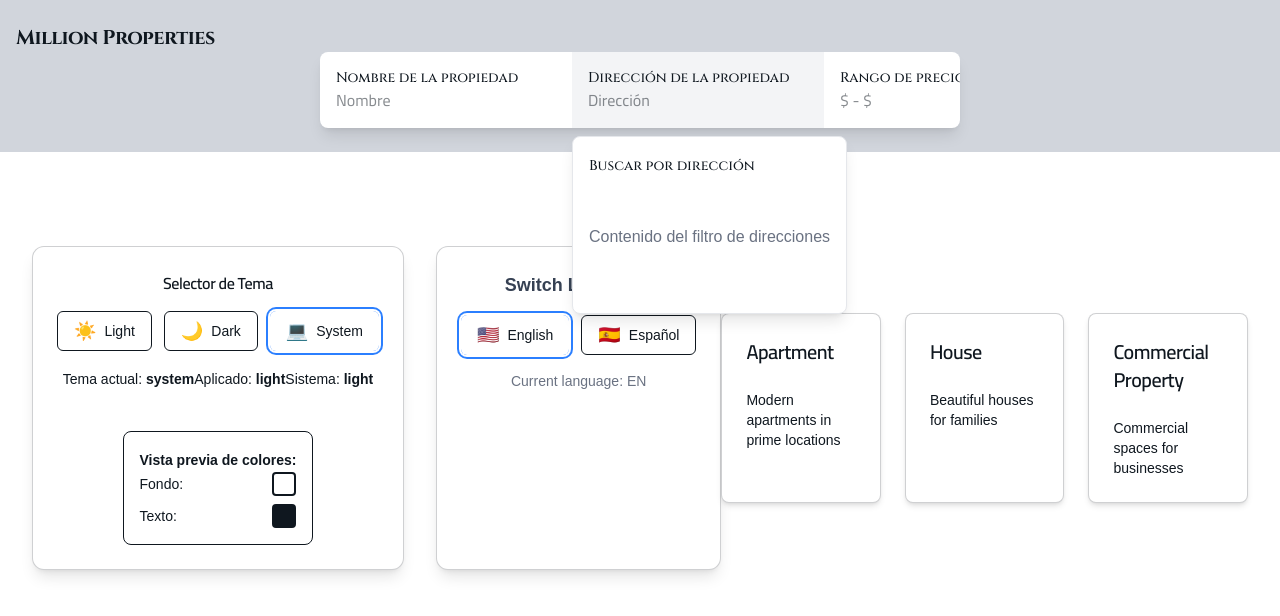
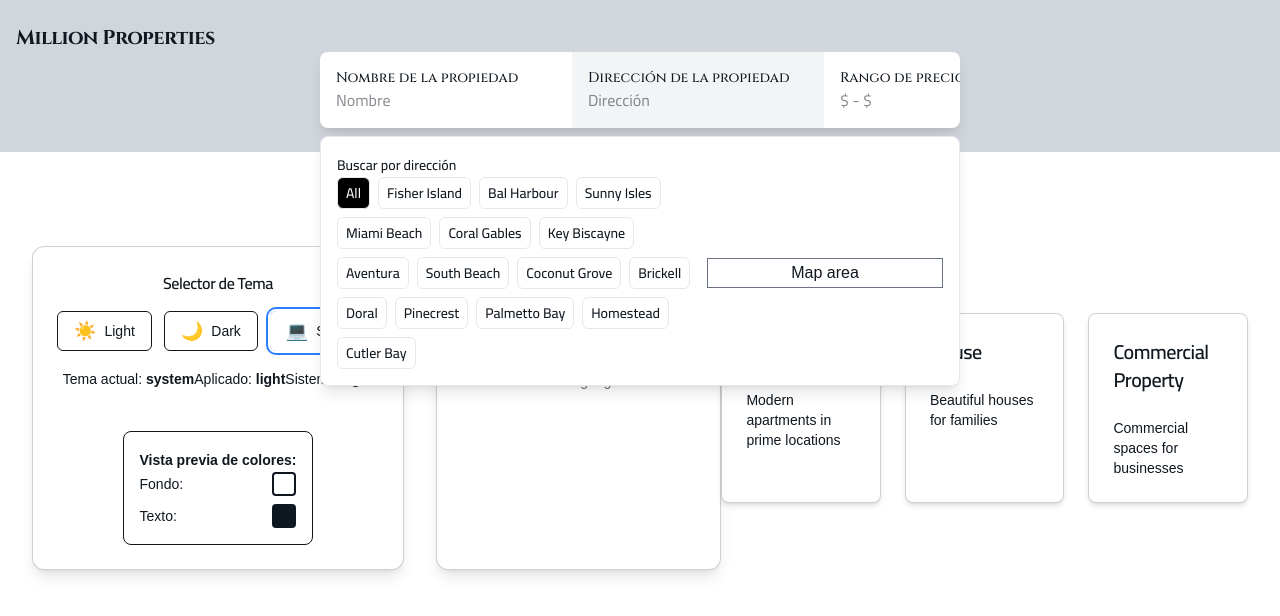
Before and after one commit to derekcantillo/million-properties-frontend, a Next.js app: page /en in a window 1280 px wide. Both pictures are taken after a click on the button "Dirección de la propiedad". Shown: the top 616 px of the page. Built offline with nearby package versions, Linux system fonts and the light colour scheme.

Commit message:
feat: enhance AddressDropdown with suggested areas and improve typography integration

```diff
--- a/src/components/layout/FilterBar/components/AddressDropdown/AddressDropdown.tsx
+++ b/src/components/layout/FilterBar/components/AddressDropdown/AddressDropdown.tsx
@@ -4,9 +4,11 @@ import React from 'react'
 import { Typography } from '@/components/ui/Typography'
 import {
 	TypographyVariant,
-	TypographyFontFamily
+	TypographyFontFamily,
+	TypographyTextColor
 } from '@/components/ui/Typography/types/typography.types'
 import { BaseDropdownProps } from '../../types'
+import clsx from 'clsx'
 
 export const AddressDropdown: React.FC<BaseDropdownProps> = ({
 	isOpen,
@@ -14,13 +16,30 @@ export const AddressDropdown: React.FC<BaseDropdownProps> = ({
 	// onClose
 }) => {
 	if (!isOpen) return null
-
+	const suggestedAreas = [
+		'All',
+		'Fisher Island',
+		'Bal Harbour',
+		'Sunny Isles',
+		'Miami Beach',
+		'Coral Gables',
+		'Key Biscayne',
+		'Aventura',
+		'South Beach',
+		'Coconut Grove',
+		'Brickell',
+		'Doral',
+		'Pinecrest',
+		'Palmetto Bay',
+		'Homestead',
+		'Cutler Bay'
+	]
 	return (
 		<div
 			className="absolute z-50 mt-2 rounded-lg border border-gray-200 bg-white shadow-lg"
 			style={{
 				top: position.top,
-				left: position.left,
+				left: 0,
 				minWidth: position.width,
 				maxWidth: '100%'
 			}}
@@ -30,12 +49,42 @@ export const AddressDropdown: React.FC<BaseDropdownProps> = ({
 					<Typography
 						variant={TypographyVariant.SMALL}
 						className="font-medium"
-						fontFamily={TypographyFontFamily.CINZEL}
+						fontFamily={TypographyFontFamily.CAIRO}
 					>
 						Buscar por dirección
 					</Typography>
-					<div className="flex min-h-[120px] items-center justify-center text-gray-500">
-						Contenido del filtro de direcciones
+					<div className="flex min-h-[120px] items-center justify-center gap-4 text-gray-500">
+						<div className="flex flex-3/5 flex-wrap gap-2">
+							{suggestedAreas.map(area => (
+								<button
+									type="button"
+									key={area}
+									className={clsx(
+										'flex cursor-pointer items-center gap-2',
+										'rounded-md border border-gray-200 p-2 hover:bg-gray-200',
+										{
+											'bg-black': area === 'All'
+										}
+									)}
+								>
+									<Typography
+										variant={TypographyVariant.SMALL}
+										className="font-medium"
+										fontFamily={TypographyFontFamily.CAIRO}
+										textColor={
+											area === 'All'
+												? TypographyTextColor.WHITE
+												: TypographyTextColor.DEFAULT
+										}
+									>
+										{area}
+									</Typography>
+								</button>
+							))}
+						</div>
+						<div className="flex h-full flex-2/5 items-center justify-center border">
+							<Typography>Map area</Typography>
+						</div>
 					</div>
 				</div>
 			</div>
--- a/src/components/ui/Typography/Typography.tsx
+++ b/src/components/ui/Typography/Typography.tsx
@@ -86,7 +86,8 @@ const typographyVariants = cva('text-foreground', {
 			[TypographyTextColor.DESTRUCTIVE]: 'text-destructive',
 			[TypographyTextColor.SUCCESS]: 'text-green-600 dark:text-green-400',
 			[TypographyTextColor.WARNING]: 'text-yellow-600 dark:text-yellow-400',
-			[TypographyTextColor.INFO]: 'text-blue-600 dark:text-blue-400'
+			[TypographyTextColor.INFO]: 'text-blue-600 dark:text-blue-400',
+			[TypographyTextColor.WHITE]: 'text-white'
 		},
 		transform: {
 			[TypographyTransform.NONE]: 'normal-case',
--- a/src/components/ui/Typography/types/typography.types.ts
+++ b/src/components/ui/Typography/types/typography.types.ts
@@ -85,7 +85,8 @@ export enum TypographyTextColor {
 	DESTRUCTIVE = 'destructive',
 	SUCCESS = 'success',
 	WARNING = 'warning',
-	INFO = 'info'
+	INFO = 'info',
+	WHITE = 'white'
 }
 
 /**
```
